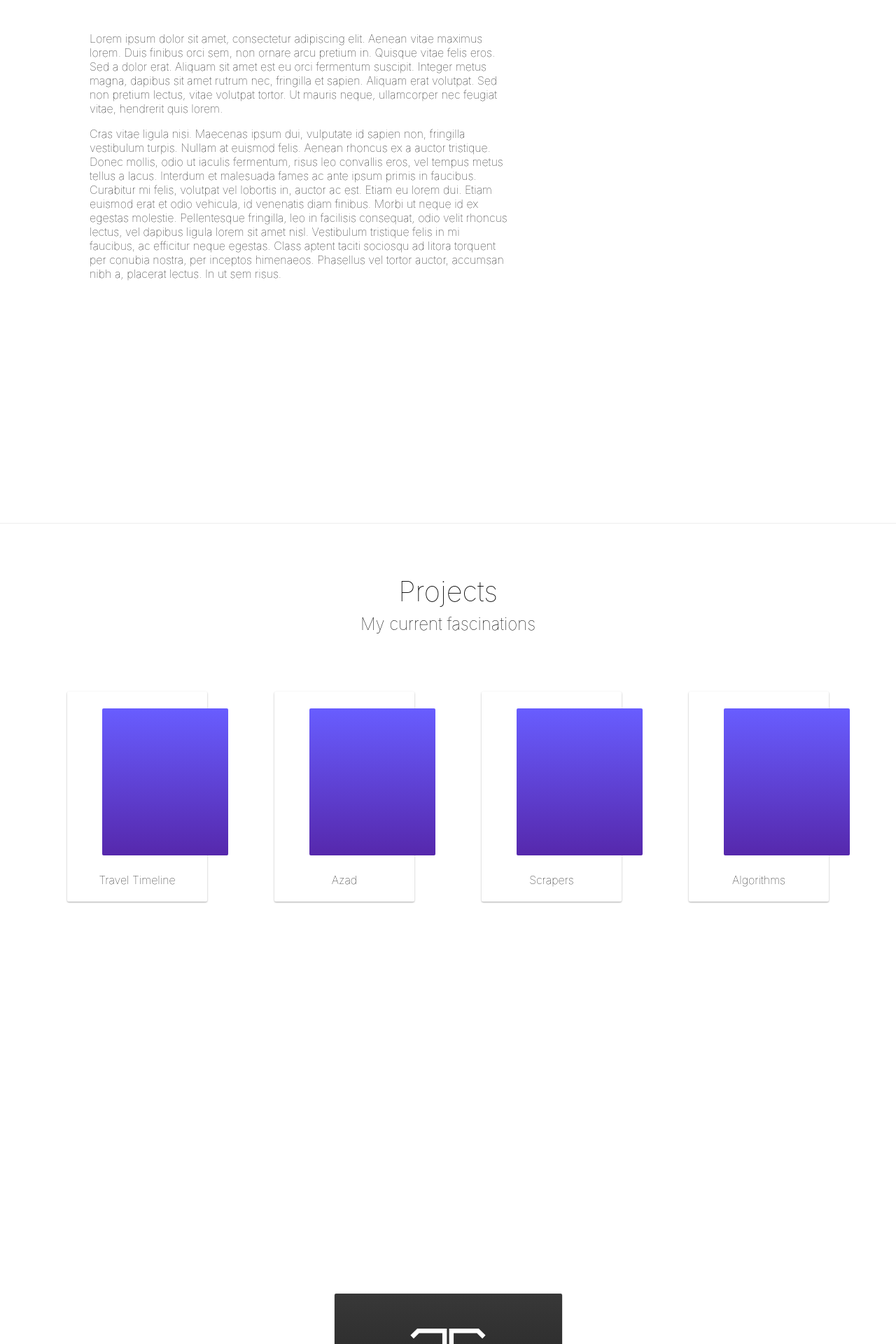
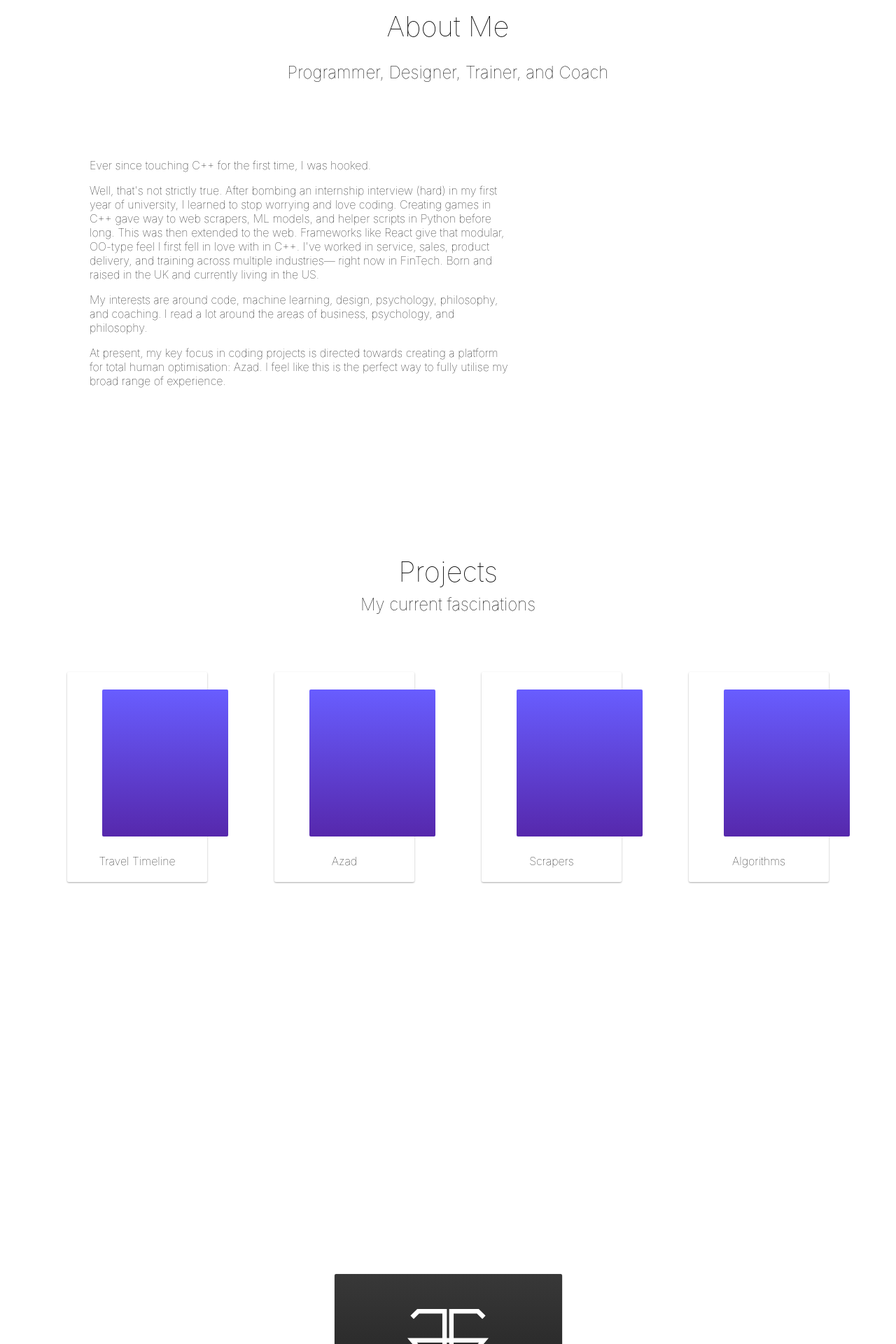
Before and after one commit to jw-green/personal-site, a React (Create React App) app: page / in a window 1280 px wide. Shown: the part 880-2800 px from the top of the page at 70% size. Built offline with nearby package versions, Linux system fonts and the light colour scheme; a web font is replaced by a local one.

Commit message:
Add About copy and clean up GitHub button

```diff
--- a/package.json
+++ b/package.json
@@ -3,6 +3,7 @@
   "version": "0.1.0",
   "private": true,
   "dependencies": {
+    "npm": "^6.1.0",
     "react": "^16.4.1",
     "react-dom": "^16.4.1",
     "react-scripts": "1.1.4"
--- a/src/buttons/github.js
+++ b/src/buttons/github.js
@@ -8,7 +8,7 @@ class GitHubButton extends Component {
         if ( link ) {
             return (
                 <a target="_blank" href={this.props.link}>
-                    <div className="c-github_button">
+                    <div className={`c-github_button-` + this.props.animate}>
                         <img src={GitHub}/>
                         <p>See this on GitHub</p>
                     </div>
--- a/src/components/about.js
+++ b/src/components/about.js
@@ -7,11 +7,17 @@ class About extends Component {
         return (
             <div>
                 <p>
-                    Lorem ipsum dolor sit amet, consectetur adipiscing elit. Aenean vitae maximus lorem. Duis finibus orci sem, non ornare arcu pretium in. Quisque vitae felis eros. Sed a dolor erat. Aliquam sit amet est eu orci fermentum suscipit. Integer metus magna, dapibus sit amet rutrum nec, fringilla et sapien. Aliquam erat volutpat. Sed non pretium lectus, vitae volutpat tortor. Ut mauris neque, ullamcorper nec feugiat vitae, hendrerit quis lorem.
+                    Ever since touching C++ for the first time, I was hooked.
+                </p>
+                <p>
+                    Well, that's not strictly true. After bombing an internship interview (hard) in my first year of university, I learned to stop worrying and love coding. Creating games in C++ gave way to web scrapers, ML models, and helper scripts in Python before long. This was then extended to the web. Frameworks like React give that modular, OO-type feel I first fell in love with in C++. I've worked in service, sales, product delivery, and training across multiple industries&mdash; right now in FinTech. Born and raised in the UK and currently living in the US.
                 </p>
 
                 <p>
-                    Cras vitae ligula nisi. Maecenas ipsum dui, vulputate id sapien non, fringilla vestibulum turpis. Nullam at euismod felis. Aenean rhoncus ex a auctor tristique. Donec mollis, odio ut iaculis fermentum, risus leo convallis eros, vel tempus metus tellus a lacus. Interdum et malesuada fames ac ante ipsum primis in faucibus. Curabitur mi felis, volutpat vel lobortis in, auctor ac est. Etiam eu lorem dui. Etiam euismod erat et odio vehicula, id venenatis diam finibus. Morbi ut neque id ex egestas molestie. Pellentesque fringilla, leo in facilisis consequat, odio velit rhoncus lectus, vel dapibus ligula lorem sit amet nisl. Vestibulum tristique felis in mi faucibus, ac efficitur neque egestas. Class aptent taciti sociosqu ad litora torquent per conubia nostra, per inceptos himenaeos. Phasellus vel tortor auctor, accumsan nibh a, placerat lectus. In ut sem risus.
+                    My interests are around code, machine learning, design, psychology, philosophy, and coaching. I read a lot around the areas of business, psychology, and philosophy.
+                </p>
+                <p>
+                    At present, my key focus in coding projects is directed towards creating a platform for total human optimisation: Azad. I feel like this is the perfect way to fully utilise my broad range of experience.
                 </p>
             </div>
         )
@@ -19,7 +25,8 @@ class About extends Component {
     render() {
         return (
             <Showcase_T type="about"
-                        title="About"
+                        title="About Me"
+                        sub="Programmer, Designer, Trainer, and Coach"
                         img={this.props.img}
                         copy={this.renderCopy()}
             />
--- a/src/components/contact.js
+++ b/src/components/contact.js
@@ -1,6 +1,7 @@
 import React, { Component } from 'react';
 import '../styles/contact.css';
 import Logo from '../Logo.svg';
+import GitHubButton from '../buttons/github';
 
 class Contact extends Component {
     render() {
@@ -12,8 +13,11 @@ class Contact extends Component {
                             <img src={Logo} height="100"/>
                         </div>
                         <div className="c-card__side-back">
-                            <p className="c-card_name"> Jacob Green </p>
-                            <p className="c-card_role"> Programmer </p>
+                            <div>
+                                <p className="c-card_name"> Jacob Green </p>
+                                <p className="c-card_role"> admin@jacobwgreen.com </p>
+                            </div>
+                            <GitHubButton link="https://github.com/jw-green/personal-site" animate="false"/>
                         </div>
                     </div>
                 </div>
--- a/src/components/showcase.js
+++ b/src/components/showcase.js
@@ -14,7 +14,7 @@ class Showcase extends Component {
                     <div className="c-showcase_copy">{this.props.copy}</div>
                     <img className="c-showcase_image" src={this.props.img} alt="Showcase"/>
                 </div>
-                <GitHubButton link={this.props.link}/>
+                <GitHubButton link={this.props.link} animate="true"/>
             </div>
         )
     }
--- a/src/components/showcase_t.js
+++ b/src/components/showcase_t.js
@@ -15,7 +15,7 @@ class Showcase_T extends Component {
                         <div className={`c-showcase_copy c-` + this.props.type + `_copy`}>{this.props.copy}</div>
                         <img className={`c-showcase_image c-` + this.props.type + `_image`} src={this.props.img} alt="Showcase"/>
                     </div>
-                    <GitHubButton link={this.props.link}/>
+                    <GitHubButton link={this.props.link} animate="true"/>
                 </div>
             </div>
         )
--- a/src/styles/about.css
+++ b/src/styles/about.css
@@ -1,25 +1,23 @@
 .c-about {
     height: 100vh;
-    max-height: 100vh;
-    border-bottom: 1px solid #eee;
+    display: flex;
+    flex-direction: column;
+    justify-content: space-evenly;
+    align-items: center;
 }
 
 .c-about_headline {
     text-align: center;
+    margin-top: -5%;
 }
 
 .c-about_title {
-    font-size: 2.5rem;
-}
-
-.c-about_wrapper {
-    display: flex;
-    justify-content: center;
-    align-items: center;
+    font-size: 2.5em;
 }
 
 .c-about_content {
     margin-left: 10%;
+    margin-top: -5%;
 }
 
 .c-about_copy {
--- a/src/styles/contact.css
+++ b/src/styles/contact.css
@@ -54,14 +54,13 @@
     border-radius: 2px;
     display: flex;
     flex-direction: column;
-    justify-content: center;
+    justify-content: space-evenly;
     align-items: center;
     font-weight: 100;
 }
 
 .c-card_name, .c-card_role {
     margin: 0;
-    font-variant: small-caps;
 }
 
 .c-card_name {
@@ -72,3 +71,7 @@
 .c-card_role {
     padding-top: 10px;
 }
+
+.c-contact_button {
+    margin-top: 20px;
+}
--- a/src/styles/github_button.css
+++ b/src/styles/github_button.css
@@ -1,4 +1,4 @@
-.c-github_button {
+div[class^="c-github_button-"] {
     margin: auto;
     margin-top: 4%;
     text-align: center;
@@ -17,18 +17,20 @@
     transition: all 0.4s cubic-bezier(.25,.8,.25,1);
 }
 
-.c-github_button p {
+div[class^="c-github_button-"] p {
     padding: 0;
     margin: 0;
     display: none;
     min-width: 140px;
+    -webkit-margin-before: 0;
+    -webkit-margin-after: 0;
 }
 
-.c-github_button:hover {
+.c-github_button-true:hover {
     width: 200px;
 }
 
-.c-github_button:hover p {
+.c-github_button-true:hover p {
     display: inline;
 }
 
--- a/src/styles/showcase.css
+++ b/src/styles/showcase.css
@@ -15,7 +15,6 @@
 
 .c-showcase_content {
     font-weight: 100;
-    /*Margin to be replaced with width when images done*/
     margin-left: 2.5%;
     display: flex;
     justify-content: space-around;
```
Also changed, not shown: 1 other file (tests, documents, lock files or other folders).
